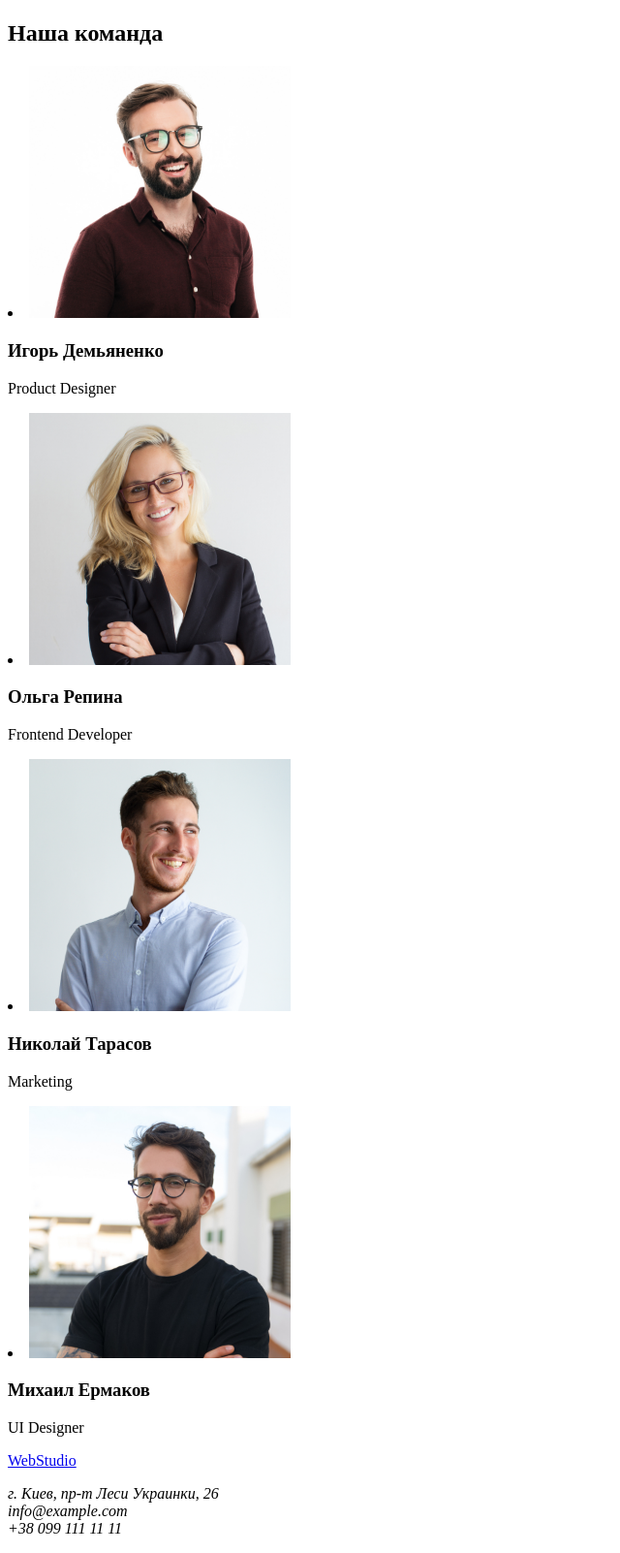
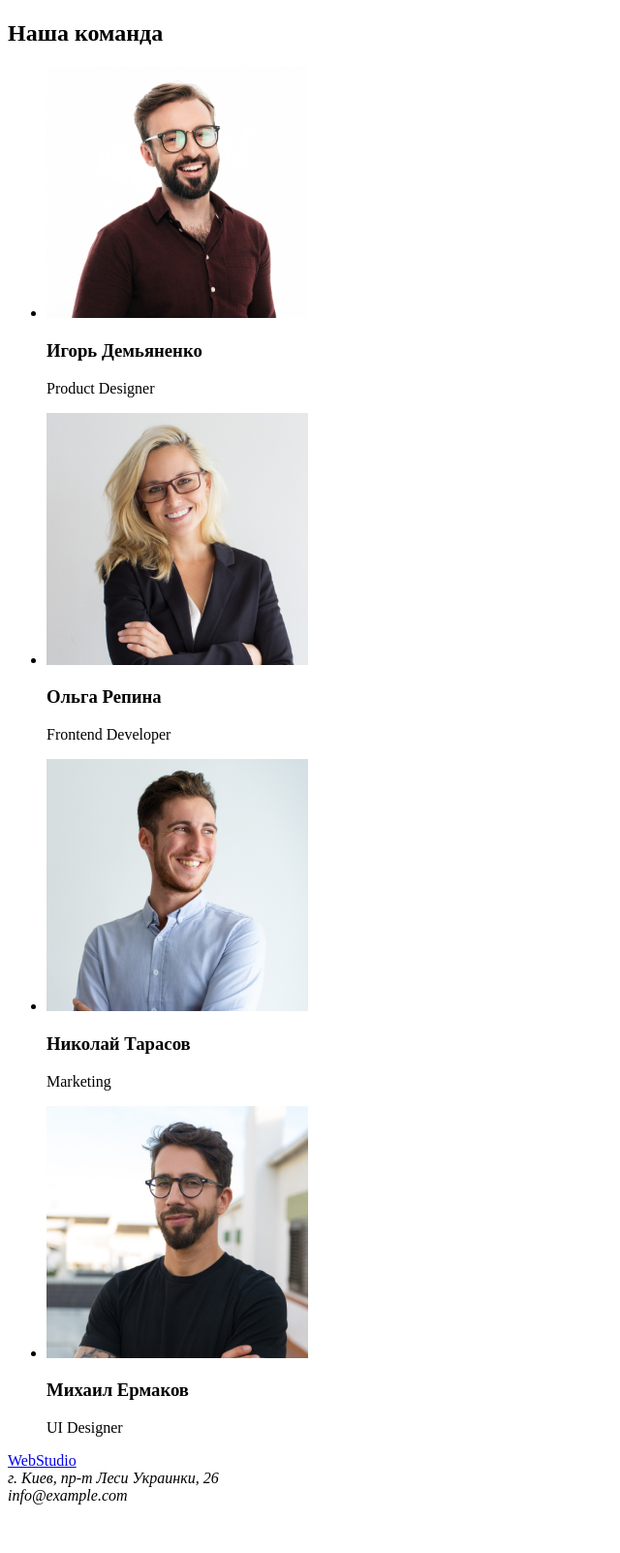
Before and after one commit to VitaliyLeskov/goit-markup-hw-01, a plain HTML site: page index.html in a window 1280 px wide. Shown: the part 1502-3104 px from the top of the page at 97% size, without its empty margins (0-640 px from the left). After the commit the page ends 3062 px from the top, so only its background shows below. Drawn offline with Linux system fonts and the light colour scheme.

Commit message:
Update index.html

```diff
--- a/index.html
+++ b/index.html
@@ -1,5 +1,5 @@
 <!DOCTYPE html>
-<html lang="rus">
+<html lang="ru">
 <head>
     <meta charset="UTF-8">
     <meta http-equiv="X-UA-Compatible" content="IE=edge">
@@ -15,14 +15,14 @@
     <li><a href="">Студия</a></li>
     <li><a href="">Портфолио</a> </li>
     <li><a href="">Контакты</a> </li>
+</nav>
 </ul>
-<ul>
-    <li><a href="">info@devstudio.com</a> </li>
-    <li><a href="">+38 096 111 11 11</a> </li>
-</ul>
-        </nav>
+        <ul>
+            <li><a href="">info@devstudio.com</a> </li>
+            <li><a href="">+38 096 111 11 11</a> </li>
+        </ul>
     </header>
-</body>
+
 <main>
     <section>
     <div>
@@ -58,25 +58,32 @@
     </section>
     <section>
         <h2>Наша команда</h2>
-        <li><img src="images/men1.jpg" alt="мужик1" width="270">
+        <ul>
+        <li>
+            <img src="images/men1.jpg" alt="мужик1" width="270">
         <h3>Игорь Демьяненко</h3>
     <p>Product Designer</p></li>
-    <li><img src="images/wom.jpg" alt="женщина" width="270">
+    <li>
+        <img src="images/wom.jpg" alt="женщина" width="270">
         <h3>Ольга Репина</h3>
         <p>Frontend Developer </p>
     </li>
-    <li><img src="images/men3.jpg" alt="мужик2" width="270">
+    <li>
+        <img src="images/men3.jpg" alt="мужик2" width="270">
         <h3>Николай Тарасов</h3>
         <p>Marketing</p>
     </li>
-    <li><img src="images/men4.jpg" alt="мужик3" width="270">
+    <li>
+        <img src="images/men4.jpg" alt="мужик3" width="270">
         <h3>Михаил Ермаков</h3>
         <p>UI Designer</p>
     </li>
+    </ul>
     </section>
 </main>
 <footer>
     <a href="index.html">WebStudio</a>
-    <p><address>г. Киев, пр-т Леси Украинки, 26<br>info@example.com <br>+38 099 111 11 11</address></p>
+    <address>г. Киев, пр-т Леси Украинки, 26<br><a href="mailto:info@example.com"></a> info@example.com <br><a href="telto:+38 099 111 11 11"></a></address>
 </footer>
+</body>
 </html>
```
